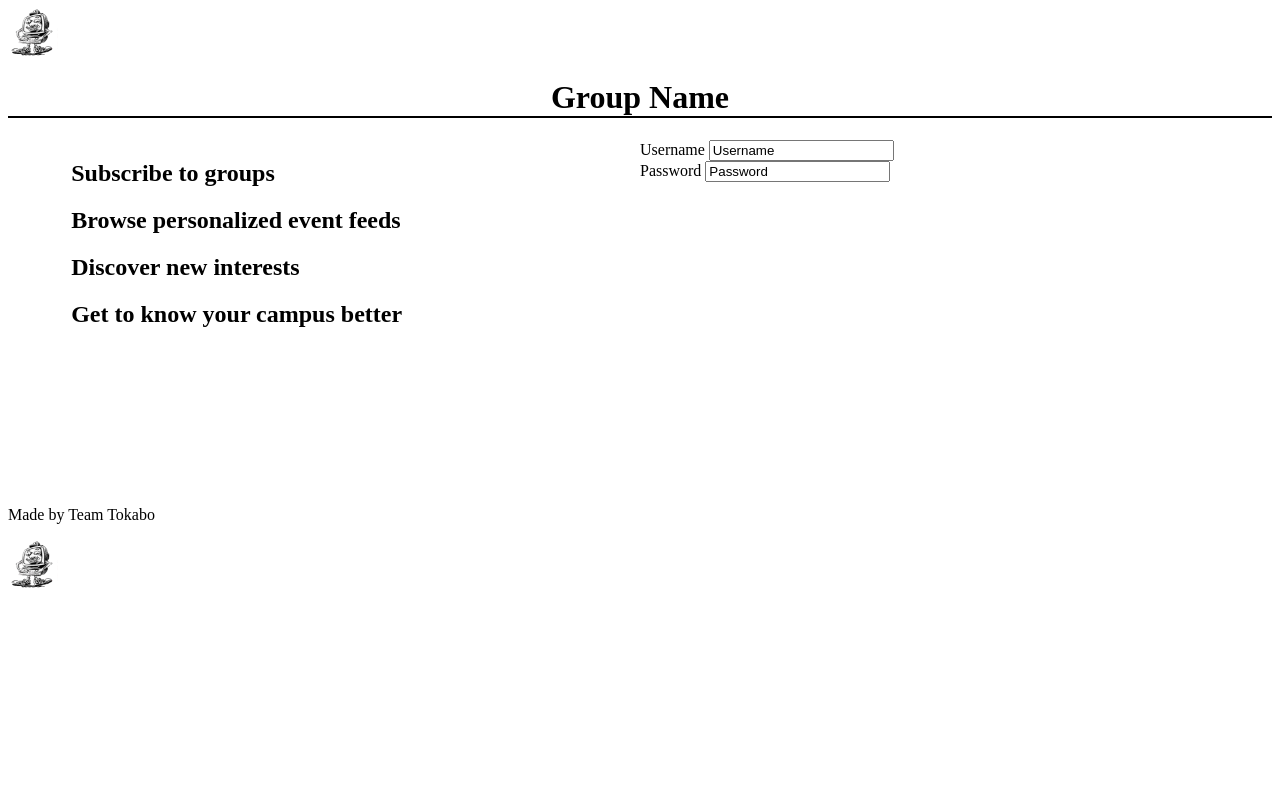
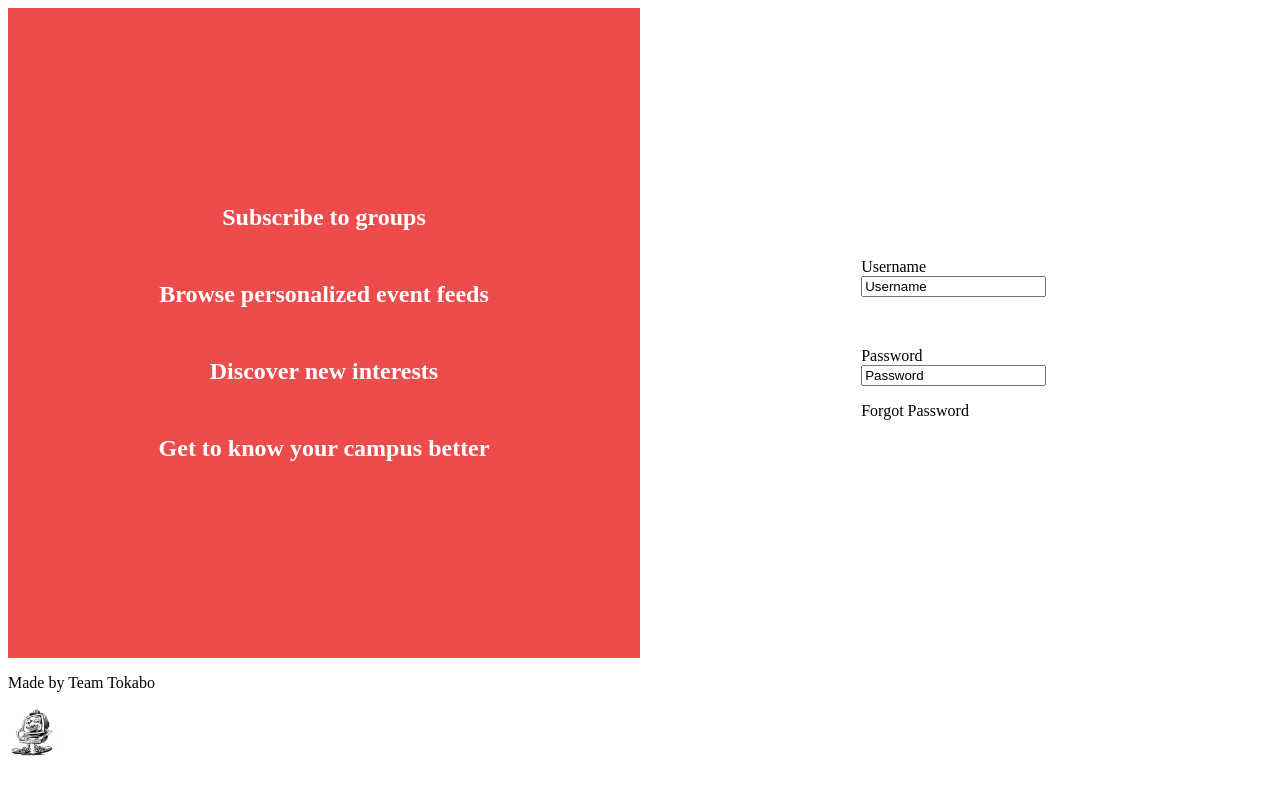
Before and after one commit to hbh7/RINFO, a PHP site: page /login.php in a window 1280 px wide. Run offline with PHP 8.4, Linux system fonts and the light colour scheme.

Commit message:
Added more CSS to login page
added a background and centered the items

```diff
--- a/login.php
+++ b/login.php
@@ -4,22 +4,22 @@
         <title> RINFO Login </title>
     </head>
     <body>
-        <?php include('resources/templates/header.php'); ?>
 
         <div id="login_content">
             <div id="info_panel">
-                <h2>Subscribe to groups</h2>
-                <h2>Browse personalized event feeds</h2>
-                <h2>Discover new interests</h2>
-                <h2>Get to know your campus better</h2>
+                <div class="tips">
+                    <h2>Subscribe to groups</h2>
+                    <h2>Browse personalized event feeds</h2>
+                    <h2>Discover new interests</h2>
+                    <h2>Get to know your campus better</h2>
+                </div>
             </div>
             <div id="login_panel">
                 <div id="login_box">
-                    Username
-                    <input type = "text" id = "username" value = "Username">
+                    <p>Username <input type = "text" id = "username" value = "Username"></p>
                     <br>
-                    Password
-                    <input type = "text" id = "password" value = "Password">
+                    <p>Password   <input type = "text" id = "password" value = "Password"></p>
+                    <p>Forgot Password</p>
                 </div>
             </div>
         </div>
--- a/resources/styles/styles.css
+++ b/resources/styles/styles.css
@@ -41,17 +41,44 @@ h1{
 }
 
 /* for login page */
+h2 {
+    color: white;
+    text-align: center;
+    margin: 50px;
+}
+.tips {
+    margin: 0;
+    position: absolute;
+    top: 50%;
+    left: 50%;
+    -ms-transform: translate(-50%, -50%);
+    transform: translate(-50%, -50%);
+    width: 70%;
+}
 #login_content {
-    margin: auto;
-    width: 90%;
-    height: 350px;
+    margin: 0px;
+    width: 100%;
+    height: 650px;
 }
 #info_panel {
+    background-color: rgb(236, 76, 76);
+    height: 100%;
     text-align: left;
     float: left;
     width: 50%;
+    position: relative;
+    height: 650px;
 }
 #login_panel {
     float: right;
     width: 50%;
+    height: 100%;
+    position: relative;
+    height: 650px;
 }
+#login_box {
+    margin-top: 250px;
+    margin-left: auto;
+    margin-right: auto;
+    width: 30%;
+}
```
